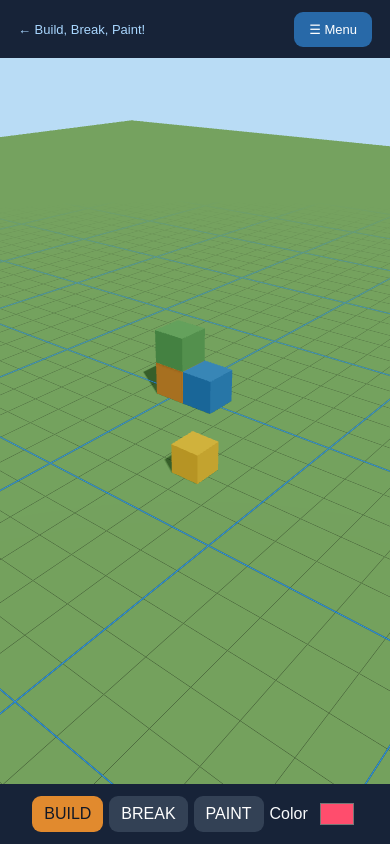
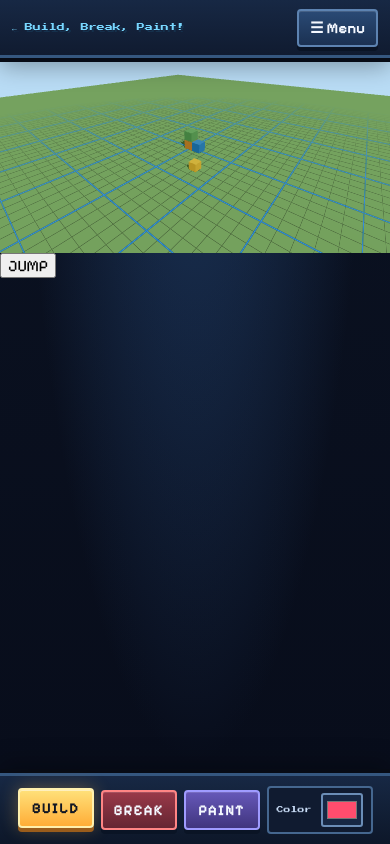
Before and after one commit to tluong-678/BuildBreakPaint, a Next.js app: page /play in a window 390 px wide. Built offline with nearby package versions, Linux system fonts and the light colour scheme.

Commit message:
Refactor Game.module.css for improved UI styles
Updated styles for various components in the game UI, including adjustments to colors, padding, and layout for better responsiveness and aesthetics.

```diff
--- a/components/Game/Game.module.css
+++ b/components/Game/Game.module.css
@@ -1,209 +1,454 @@
+
+/* =========================================
+   BUILD, BREAK, PAINT
+   Pixel Sandbox / Arcade UI
+========================================= */
+
 .page,
 .multiPage {
-  height: 100dvh;
+  min-height: 100dvh;
   display: flex;
   flex-direction: column;
-  background: #101827;
-  color: #f8fafc;
-  font-family: Arial, sans-serif;
+  color: #f2f7ff;
+  font-family: "Pixelify Sans", system-ui, sans-serif;
+  background:
+    radial-gradient(ellipse at 50% -20%, #244574 0%, transparent 65%),
+    #080d1b;
 }
 
-/* Header */
+/* =========================================
+   TOP HUD
+========================================= */
 
 .top {
-  min-height: 58px;
+  position: relative;
+  z-index: 5;
+  min-height: 66px;
   flex: none;
+
   display: flex;
   align-items: center;
   justify-content: space-between;
-  gap: 12px;
-  padding: 8px 18px;
-  background: #172338;
+  gap: 14px;
+
+  padding: 12px 20px;
+
+  background: linear-gradient(180deg, #172844, #101b30);
+  border-bottom: 3px solid #35577f;
+
+  box-shadow:
+    0 4px 0 #070b15,
+    0 8px 24px #0005;
 }
 
 .top a {
-  color: #a9d7ff;
-  text-decoration: none;
+  display: inline-flex;
+  align-items: center;
+  gap: 10px;
+
+  color: #78d7ff;
+  font-family: "Press Start 2P", monospace;
+  font-size: clamp(8px, 1.3vw, 12px);
+  line-height: 1.8;
+
+  text-shadow: 2px 2px 0 #15304c;
+}
+
+.top span {
+  color: #a9c2e1;
+  font-size: 15px;
+  text-align: center;
 }
 
 .top button,
 .toolbar button,
 .dialog button,
 .chatInput button {
-  border: 0;
-  border-radius: 9px;
-  padding: 10px 15px;
-  background: #2869a8;
-  color: white;
-  cursor: pointer;
+  position: relative;
+
+  border: 2px solid #5d83b1;
+  border-radius: 4px;
+
+  padding: 10px 16px;
+
+  background: linear-gradient(180deg, #2a4a75, #1b3152);
+  color: #f4f8ff;
+
+  font-family: "Pixelify Sans", sans-serif;
+  font-size: 17px;
+  font-weight: 700;
+
+  box-shadow:
+    0 4px 0 #0a1425,
+    inset 0 1px 0 #ffffff20;
+
+  transition:
+    transform 100ms ease,
+    filter 100ms ease,
+    background 100ms ease;
 }
 
-/* Game stage */
+.top button:hover,
+.toolbar button:hover,
+.dialog button:hover,
+.chatInput button:hover {
+  filter: brightness(1.2);
+  transform: translateY(-2px);
+}
+
+.top button:active,
+.toolbar button:active,
+.dialog button:active,
+.chatInput button:active {
+  transform: translateY(3px);
+  box-shadow:
+    0 1px 0 #0a1425,
+    inset 0 1px 0 #ffffff20;
+}
+
+/* =========================================
+   3D GAME VIEW
+========================================= */
 
 .stage {
   position: relative;
   flex: 1;
-  min-height: 0;
+  min-height: 260px;
   overflow: hidden;
   isolation: isolate;
+
+  background:
+    linear-gradient(#14243b33, #080d1b22);
 }
 
 .stage canvas {
   display: block;
   width: 100%;
   height: 100%;
+
+  outline: none;
   touch-action: none;
-  outline: none;
 }
 
-/* Toolbar */
+/* =========================================
+   TOOLBAR / INVENTORY
+========================================= */
 
 .toolbar {
+  position: relative;
+  z-index: 4;
+
   flex: none;
+
   display: flex;
   justify-content: center;
   align-items: center;
   flex-wrap: wrap;
   gap: 10px;
-  padding: 12px;
-  background: #172338;
-  z-index: 2;
+
+  padding: 15px 18px;
+
+  background: linear-gradient(180deg, #172844, #0d1729);
+  border-top: 3px solid #35577f;
+
+  box-shadow:
+    0 -4px 0 #070b15,
+    0 -10px 24px #0004;
 }
 
 .toolbar button {
-  background: #334155;
+  min-width: 100px;
+  letter-spacing: 1px;
+  text-transform: uppercase;
 }
 
-.toolbar .active {
-  background: #e18a2e;
-  color: #111827;
+/* BUILD */
+
+.toolbar button:nth-child(1) {
+  border-color: #6bdba5;
+  background: linear-gradient(180deg, #247a60, #15533f);
 }
 
+/* BREAK */
+
+.toolbar button:nth-child(2) {
+  border-color: #ff8585;
+  background: linear-gradient(180deg, #9a3949, #652532);
+}
+
+/* PAINT */
+
+.toolbar button:nth-child(3) {
+  border-color: #9f9bff;
+  background: linear-gradient(180deg, #6658b9, #40357e);
+}
+
+/* Selected tool */
+
+.toolbar .active {
+  color: #101522 !important;
+  background: linear-gradient(180deg, #ffe17a, #ffad37) !important;
+  border-color: #fff0ad !important;
+
+  box-shadow:
+    0 4px 0 #9a5c1b,
+    0 0 18px #ffbd4b55,
+    inset 0 1px 0 #ffffff80;
+
+  transform: translateY(-2px);
+}
+
+/* Color picker */
+
 .color {
-  display: flex;
-  gap: 8px;
+  display: inline-flex;
   align-items: center;
+  gap: 9px;
+
+  padding: 7px 12px;
+
+  border: 2px solid #45678f;
+  border-radius: 4px;
+
+  background: #101b30;
+  color: #c9ddf6;
+
+  font-family: "Press Start 2P", monospace;
+  font-size: 8px;
+  line-height: 1.8;
 }
 
 .color input {
   width: 42px;
-  height: 32px;
-  border: 0;
-  background: none;
+  height: 34px;
+  padding: 2px;
+
+  border: 2px solid #6b8eb7;
+  border-radius: 3px;
+
+  background: #172844;
+  cursor: pointer;
 }
 
-/* Dialog */
+/* =========================================
+   GAME MENU
+========================================= */
 
 .backdrop {
   position: fixed;
   inset: 0;
-  background: #0009;
+  z-index: 30;
+
   display: grid;
   place-items: center;
-  z-index: 30;
+
+  padding: 16px;
+
+  background: #030713cc;
+  backdrop-filter: blur(5px);
 }
 
 .dialog {
   position: relative;
-  width: min(92vw, 440px);
-  max-height: 80vh;
+
+  width: min(92vw, 480px);
+  max-height: 85dvh;
   overflow: auto;
-  background: #1d2b40;
-  border: 1px solid #48617e;
-  border-radius: 18px;
-  padding: 24px;
+
+  padding: 28px 24px 24px;
+
   display: flex;
   flex-direction: column;
-  gap: 12px;
+  gap: 14px;
+
+  background:
+    linear-gradient(145deg, #1b2d4b, #101a2d);
+
+  border: 3px solid #5c83b4;
+  border-radius: 5px;
+
+  box-shadow:
+    0 0 0 4px #080d1b,
+    0 0 0 7px #243b5d,
+    0 18px 50px #000a;
 }
 
 .dialog h2 {
-  margin: 0 0 8px;
+  margin: 0 36px 10px 0;
+
+  color: #ffca65;
+  font-family: "Press Start 2P", monospace;
+  font-size: clamp(11px, 3vw, 15px);
+  line-height: 2;
+
+  text-shadow: 3px 3px 0 #6c3f22;
+}
+
+.dialog p {
+  color: #b7cbe5;
+  font-size: 16px;
+  line-height: 1.6;
+}
+
+.dialog button {
+  width: 100%;
+  text-align: left;
+}
+
+.dialog button:hover {
+  border-color: #8bdcff;
+  background: linear-gradient(180deg, #315985, #203d63);
+}
+
+.dialog a {
+  display: block;
+  padding: 10px 0;
+
+  color: #70d4ff;
+  text-align: center;
+  font-weight: 700;
+}
+
+.close {
+  position: absolute;
+  top: 12px;
+  right: 12px;
+
+  width: auto !important;
+  padding: 5px 12px !important;
+
+  color: #fff !important;
+  background: #8d3547 !important;
+  border-color: #ff8a9b !important;
+
+  font-size: 22px !important;
+  text-align: center !important;
 }
 
 .dialog input:not([type="range"]) {
+  width: 100%;
   padding: 12px;
-  border-radius: 8px;
-  border: 1px solid #64748b;
-  background: #0f172a;
-  color: white;
+
+  border: 2px solid #496c96;
+  border-radius: 4px;
+
+  background: #081222;
+  color: #f2f7ff;
+
+  font-size: 17px;
+}
+
+.dialog input::placeholder {
+  color: #7189a9;
 }
 
 .dialog input[type="range"] {
   width: 100%;
+  accent-color: #ffb13b;
 }
 
-.close {
-  position: absolute;
-  right: 14px;
-  top: 14px;
-  padding: 6px 10px !important;
-}
+/* Saved worlds */
 
 .saveRow {
   display: flex;
+  flex-wrap: wrap;
+  align-items: center;
   gap: 8px;
-  align-items: center;
-  justify-content: space-between;
-  padding: 8px;
-  background: #263850;
-  border-radius: 8px;
+
+  padding: 10px;
+
+  background: #0d192c;
+  border: 2px solid #2e496b;
+  border-radius: 4px;
 }
 
 .saveRow span {
   flex: 1;
+  min-width: 100px;
+
+  color: #dceaff;
   overflow-wrap: anywhere;
 }
 
-/* Multiplayer */
+.saveRow button {
+  width: auto;
+  padding: 8px 12px;
+  font-size: 14px;
+}
+
+/* =========================================
+   MULTIPLAYER PAGE
+========================================= */
 
 .multiPage {
+  min-height: 100dvh;
   height: auto;
-  min-height: 100dvh;
 }
 
 .multiPage .top {
-  height: auto;
-  min-height: 64px;
+  min-height: 70px;
 }
 
 .multiGrid {
   display: grid;
   grid-template-columns: minmax(220px, 1fr) minmax(300px, 2fr);
-  gap: 18px;
-  padding: 22px;
-  max-width: 1100px;
+  gap: 20px;
+
   width: 100%;
+  max-width: 1180px;
+
   margin: auto;
+  padding: 24px;
 }
 
 .roomCard,
 .chatCard {
-  background: #1d2b40;
-  border: 1px solid #344b66;
-  border-radius: 16px;
-  padding: 18px;
+  padding: 20px;
+
+  background: linear-gradient(145deg, #1b2d4b, #101a2d);
+
+  border: 2px solid #385b85;
+  border-radius: 5px;
+
+  box-shadow:
+    0 5px 0 #070b15,
+    0 12px 25px #0004;
+}
+
+.roomCard h2,
+.chatCard h2 {
+  color: #ffca65;
+  font-family: "Press Start 2P", monospace;
+  font-size: 11px;
+  line-height: 2;
 }
 
 .roomCard input,
 .chatInput input {
   width: 100%;
   padding: 12px;
-  border: 1px solid #60758d;
-  border-radius: 8px;
-  background: #101827;
+
+  border: 2px solid #496c96;
+  border-radius: 4px;
+
+  background: #081222;
   color: white;
 }
 
 .chatMessages {
   height: 360px;
   overflow: auto;
-  background: #101827;
-  border-radius: 10px;
-  padding: 12px;
+
+  padding: 14px;
+
+  background: #081222;
+  border: 2px solid #2e496b;
+  border-radius: 4px;
 }
 
 .chatMessages p {
+  margin: 8px 0;
+  color: #dceaff;
   overflow-wrap: anywhere;
 }
 
@@ -215,16 +460,25 @@
 
 .chatInput input {
   flex: 1;
+  min-width: 0;
+}
+
+.chatInput button {
+  flex: none;
 }
 
 .notice {
-  max-width: 1100px;
+  max-width: 1180px;
   margin: 0 auto 24px;
-  padding: 0 22px;
-  color: #cbd5e1;
+  padding: 0 24px;
+
+  color: #a6bad6;
+  font-size: 16px;
 }
 
-/* Mobile joystick + jump */
+/* =========================================
+   MOBILE JOYSTICK
+========================================= */
 
 .mobileControls {
   position: absolute;
@@ -241,26 +495,30 @@
   user-select: none;
   -webkit-user-select: none;
   -webkit-touch-callout: none;
-
   touch-action: none;
 }
 
 .joystick {
   position: relative;
 
-  width: 130px;
-  height: 130px;
+  width: 128px;
+  height: 128px;
   flex: none;
 
   display: flex;
   align-items: center;
   justify-content: center;
 
-  border: 3px solid rgba(255, 255, 255, 0.45);
+  border: 3px solid #b7d9ff99;
   border-radius: 50%;
 
-  background: rgba(30, 30, 30, 0.3);
-  box-shadow: 0 0 15px rgba(0, 0, 0, 0.2);
+  background:
+    radial-gradient(circle, #2b477666, #0b152c99);
+
+  box-shadow:
+    0 0 0 4px #07101e88,
+    inset 0 0 18px #7fcaff22,
+    0 0 24px #0005;
 
   pointer-events: auto;
   touch-action: none;
@@ -268,45 +526,52 @@
 }
 
 .joystickActive {
-  background: rgba(50, 50, 50, 0.45);
-  border-color: rgba(255, 255, 255, 0.75);
+  border-color: #8bdcff;
+  background: #234c79aa;
 }
 
 .joystickKnob {
   position: absolute;
 
-  width: 44px;
-  height: 44px;
+  width: 46px;
+  height: 46px;
 
+  border: 3px solid #e3f5ff;
   border-radius: 50%;
-  background: rgba(255, 255, 255, 0.75);
-  border: 2px solid rgba(255, 255, 255, 0.9);
 
-  box-shadow: 0 3px 10px rgba(0, 0, 0, 0.3);
+  background: linear-gradient(145deg, #8bdcff, #4388c9);
+
+  box-shadow:
+    0 4px 0 #204c7c,
+    0 0 16px #70caff66;
 
   pointer-events: none;
 }
 
-/* Jump */
+/* =========================================
+   JUMP BUTTON
+========================================= */
 
 .jumpButton {
   position: relative;
 
-  width: 82px;
-  height: 82px;
+  width: 84px;
+  height: 84px;
   flex: none;
 
-  border: 3px solid rgba(255, 255, 255, 0.65);
+  border: 3px solid #ffe2a1;
   border-radius: 50%;
 
-  background: rgba(255, 140, 0, 0.8);
-  color: white;
+  background: linear-gradient(145deg, #ffc95b, #ef812d);
+  color: #351c0b;
 
-  font-size: 16px;
-  font-weight: 800;
-  letter-spacing: 1px;
+  font-family: "Press Start 2P", monospace;
+  font-size: 10px;
+  line-height: 1.8;
 
-  box-shadow: 0 4px 12px rgba(0, 0, 0, 0.3);
+  box-shadow:
+    0 5px 0 #9b4f20,
+    0 0 22px #ffb13b44;
 
   pointer-events: auto;
   touch-action: none;
@@ -316,11 +581,18 @@
 }
 
 .jumpButton:active {
-  transform: scale(0.92);
-  background: rgba(255, 110, 0, 0.95);
+  transform: translateY(4px) scale(0.94);
+
+  background: linear-gradient(145deg, #ffe08a, #ff9c3c);
+
+  box-shadow:
+    0 1px 0 #9b4f20,
+    0 0 18px #ffb13b66;
 }
 
-/* Small screens */
+/* =========================================
+   RESPONSIVE
+========================================= */
 
 @media (max-width: 700px) {
   .multiGrid {
@@ -329,19 +601,38 @@
   }
 
   .toolbar {
-    gap: 6px;
+    gap: 7px;
+    padding: 10px 8px;
   }
 
   .toolbar button {
-    padding: 9px 12px;
+    min-width: 76px;
+    padding: 9px 10px;
+    font-size: 15px;
+  }
+
+  .color {
+    padding: 5px 8px;
+    font-size: 7px;
+  }
+
+  .top {
+    min-height: 58px;
+    padding: 8px 12px;
+    gap: 8px;
+  }
+
+  .top span {
+    font-size: 12px;
+  }
+
+  .top button {
+    padding: 8px 11px;
+    font-size: 15px;
   }
 
   .saveRow {
     flex-wrap: wrap;
-  }
-
-  .top {
-    font-size: 13px;
   }
 }
 
@@ -351,18 +642,27 @@
   }
 
   .joystick {
-    width: 112px;
-    height: 112px;
+    width: 108px;
+    height: 108px;
+  }
+
+  .joystickKnob {
+    width: 40px;
+    height: 40px;
   }
 
   .jumpButton {
     width: 72px;
     height: 72px;
-    font-size: 14px;
+    font-size: 9px;
+  }
+
+  .dialog {
+    padding: 24px 18px 18px;
   }
 }
 
-/* Mobile landscape */
+/* Landscape phone */
 
 @media (max-height: 450px) and (orientation: landscape) {
   .mobileControls {
@@ -370,13 +670,21 @@
   }
 
   .joystick {
-    width: 96px;
-    height: 96px;
+    width: 92px;
+    height: 92px;
   }
 
   .jumpButton {
     width: 64px;
     height: 64px;
+  }
+
+  .toolbar {
+    padding: 7px;
+  }
+
+  .top {
+    min-height: 48px;
   }
 }
 
```
